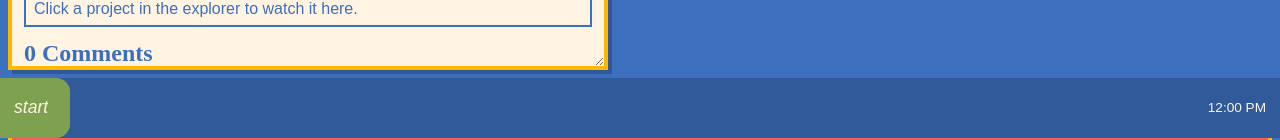
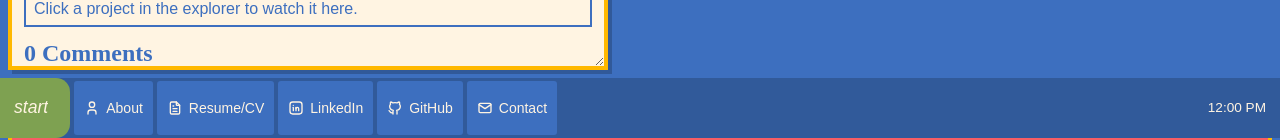
Before and after one commit to seevass/sebastianshowcase, a React (Vite) app: page /#/welcomehome in a window 1280 px wide. Shown: the part 662-802 px from the top of the page. Built offline with nearby package versions, Linux system fonts and the light colour scheme; a web font is replaced by a local one.

Commit message:
introductory task bar implementation. css tweak

```diff
--- a/src/helpers/fakeContent.ts
+++ b/src/helpers/fakeContent.ts
@@ -28,7 +28,8 @@ export const RECOMMENDED: RecommendedVideo[] = [
   },
   {
     color: "var(--main-hot-pink-color)",
-    title: "Winning my first Riftbound and bouldering tournament in the same day",
+    title:
+      "Winning my first Riftbound and bouldering tournament in the same day",
     meta: "TheFirstPoro\n531K views",
   },
   {
@@ -63,7 +64,8 @@ export const RECOMMENDED: RecommendedVideo[] = [
   },
   {
     color: "var(--main-blue-color)",
-    title: "Trying the 10 Course Tasting Menu at the Most Famous Steakhouse in Japan",
+    title:
+      "Trying the 10 Course Tasting Menu at the Most Famous Steakhouse in Japan",
     meta: "SovietMight\n48M views",
   },
   {
@@ -94,7 +96,11 @@ export const COMMENTS: FakeComment[] = [
     color: "var(--main-yellow-color)",
     text: "Came looking for a warrior in keyboard armor, stayed for the video",
   },
-  { user: "Gruber_Dog", color: "var(--main-pink-color)", text: "Watching this while eating some whipped cream!" },
+  {
+    user: "Gruber_Dog",
+    color: "var(--main-pink-color)",
+    text: "Watching this while eating some whipped cream!",
+  },
   {
     user: "zeusieDaPiggy",
     color: "var(--main-blue-color)",
@@ -115,6 +121,11 @@ export const COMMENTS: FakeComment[] = [
     color: "var(--main-pink-color)",
     text: "Buffalo chicken is mid",
   },
+  {
+    user: "Cicero_philosophy",
+    color: "var(--main-blue-color)",
+    text: "Lorem ipsum dolor sit amet, consectetur adipiscing elit, sed do eiusmod tempor incididunt ut labore et dolore magna aliqua.",
+  },
 ];
 
 // Returns a shuffled copy (Fisher-Yates), leaving the original untouched
--- a/src/modules/Taskbar.css
+++ b/src/modules/Taskbar.css
@@ -28,3 +28,36 @@
   color: var(--main-white-color);
   font-size: 0.85rem;
 }
+
+/* ---------- link buttons ---------- */
+.taskbar-links {
+  display: flex;
+  align-items: stretch;
+  gap: 4px;
+  height: 100%;
+  padding: 3px 0;
+  min-width: 0;
+  overflow-x: auto; /* scrolls sideways if the screen is too narrow */
+  scrollbar-width: none; /* hides the scrollbar in Firefox */
+}
+
+.taskbar-links::-webkit-scrollbar {
+  display: none; /* hides the scrollbar in Chrome and Safari */
+}
+
+.taskbar-link {
+  display: flex;
+  align-items: center;
+  gap: 6px;
+  padding: 0 10px;
+  border-radius: 3px;
+  background: var(--main-blue-color);
+  color: var(--main-white-color);
+  font-size: var(--mantine-font-size-sm);
+  text-decoration: none;
+  white-space: nowrap;
+}
+
+.taskbar-link:hover {
+  background: var(--main-yellow-color);
+}
--- a/src/modules/Taskbar.tsx
+++ b/src/modules/Taskbar.tsx
@@ -1,11 +1,75 @@
 import { Button, Group, Text } from "@mantine/core";
+import {
+  IconBrandGithub,
+  IconBrandLinkedin,
+  IconFileText,
+  IconMail,
+  IconUser,
+} from "@tabler/icons-react";
+import type { ReactNode } from "react";
 
 import "./Taskbar.css";
 
+const BASE_PATH = "/sebastianshowcase"; // Global base path for GitHub Pages
+
+interface TaskbarLink {
+  to: string;
+  label: string;
+  icon: ReactNode;
+  isExternal?: boolean;
+}
+
+const links: TaskbarLink[] = [
+  { to: "aboutme", label: "About", icon: <IconUser size={16} /> },
+  { to: "resume.pdf", label: "Resume/CV", icon: <IconFileText size={16} /> },
+  {
+    to: "https://www.linkedin.com/in/cruzseabass/",
+    label: "LinkedIn",
+    icon: <IconBrandLinkedin size={16} />,
+    isExternal: true,
+  },
+  {
+    to: "https://github.com/seevass",
+    label: "GitHub",
+    icon: <IconBrandGithub size={16} />,
+    isExternal: true,
+  },
+  {
+    to: "mailto:cruzseabass@gmail.com",
+    label: "Contact",
+    icon: <IconMail size={16} />,
+  },
+];
+
+const hrefFor = ({ to, isExternal }: TaskbarLink) =>
+  isExternal || to.startsWith("mailto:")
+    ? to
+    : to.endsWith(".pdf")
+      ? `${BASE_PATH}/${to}`
+      : `${BASE_PATH}#${to}`;
+
 function Taskbar() {
   return (
-    <Group h="100%" px="xs" justify="space-between" className="taskbar">
-      <Button className="start-button">start</Button>
+    <Group h="100%" justify="space-between" wrap="nowrap" className="taskbar">
+      <Group gap="xs" h="100%" wrap="nowrap" style={{ minWidth: 0 }}>
+        <Button className="start-button">start</Button>
+
+        <nav className="taskbar-links">
+          {links.map((link) => (
+            <a
+              key={link.label}
+              className="taskbar-link"
+              href={hrefFor(link)}
+              target={link.isExternal ? "_blank" : undefined}
+              rel={link.isExternal ? "noopener noreferrer" : undefined}
+            >
+              {link.icon}
+              <span>{link.label}</span>
+            </a>
+          ))}
+        </nav>
+      </Group>
+
       <Text className="taskbar-clock">12:00 PM</Text>
     </Group>
   );
--- a/src/modules/WatchPage.css
+++ b/src/modules/WatchPage.css
@@ -173,6 +173,11 @@
   margin-bottom: 8px;
 }
 
+.watch-comment-text {
+  position: relative;
+  top: -3px;
+}
+
 .watch-comment-user {
   font-weight: 700;
 }
--- a/src/modules/WatchPage.tsx
+++ b/src/modules/WatchPage.tsx
@@ -113,7 +113,7 @@ function WatchPage() {
                   className="watch-avatar watch-avatar-sm"
                   style={{ background: c.color }}
                 />
-                <div>
+                <div className="watch-comment-text">
                   <Text className="watch-comment-user">{c.user}</Text>
                   <Text>{c.text}</Text>
                 </div>
--- a/src/pages/Homepage.css
+++ b/src/pages/Homepage.css
@@ -55,6 +55,10 @@
   pointer-events: none;
 }
 
+.footer .taskbar {
+  pointer-events: auto;
+}
+
 .aside .window {
   pointer-events: auto;
 }
```
